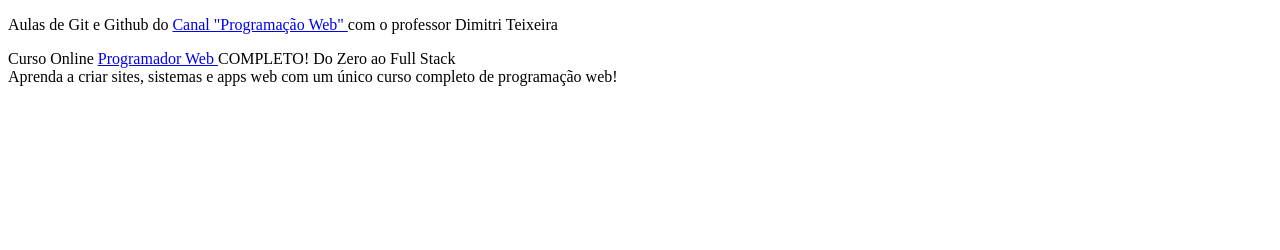
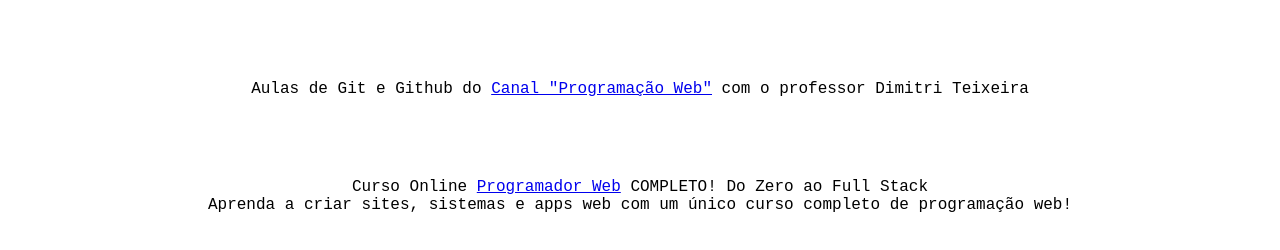
Before and after one commit to danribeir0/aulas-Git-Github, a plain HTML site: page index.html in a window 1280 px wide. Drawn offline with Linux system fonts and the light colour scheme.

Commit message:
Adicionado o primeiro arquivo CSS -style1.css- com estilização básica

```diff
--- /dev/null
+++ b/css/style1.css
@@ -0,0 +1,11 @@
+* {
+    box-sizing: border-box;
+    margin: 0;
+    padding: 0;
+    font-family: 'Courier New', Courier, monospace
+}
+
+p{
+    margin-top: 10vh;
+    text-align: center;
+}
--- a/index.html
+++ b/index.html
@@ -1,16 +1,19 @@
 <!DOCTYPE html>
-<html lang="en">
+<html lang="pt-BR">
 <head>
     <meta charset="UTF-8">
     <meta name="viewport" content="width=device-width, initial-scale=1.0">
+
+    <link rel="stylesheet" href="./css/style1.css">
+
     <title>Aprendendo Git</title>
 </head>
 <body>
     <p>
-        Aulas de Git e Github do <a href="https://youtube.com/playlist?list=PL2Fdisxwzt_cHa9G_K5dfwxBVy8xnzM35&si=Lckv4nfegBTpyx6y"> Canal "Programação Web" </a> com o professor Dimitri Teixeira
+        Aulas de Git e Github do <a href="https://youtube.com/playlist?list=PL2Fdisxwzt_cHa9G_K5dfwxBVy8xnzM35&si=Lckv4nfegBTpyx6y"> Canal "Programação Web"</a> com o professor Dimitri Teixeira
     </p>
     <p>
-        Curso Online <a href="https://curso.programacaoweb.com.br/">Programador Web </a>COMPLETO! Do Zero ao Full Stack <br>
+        Curso Online <a href="https://curso.programacaoweb.com.br/">Programador Web</a> COMPLETO! Do Zero ao Full Stack <br>
         Aprenda a criar sites, sistemas e apps web com um único curso completo de programação web!
     </p>
 </body>
```
